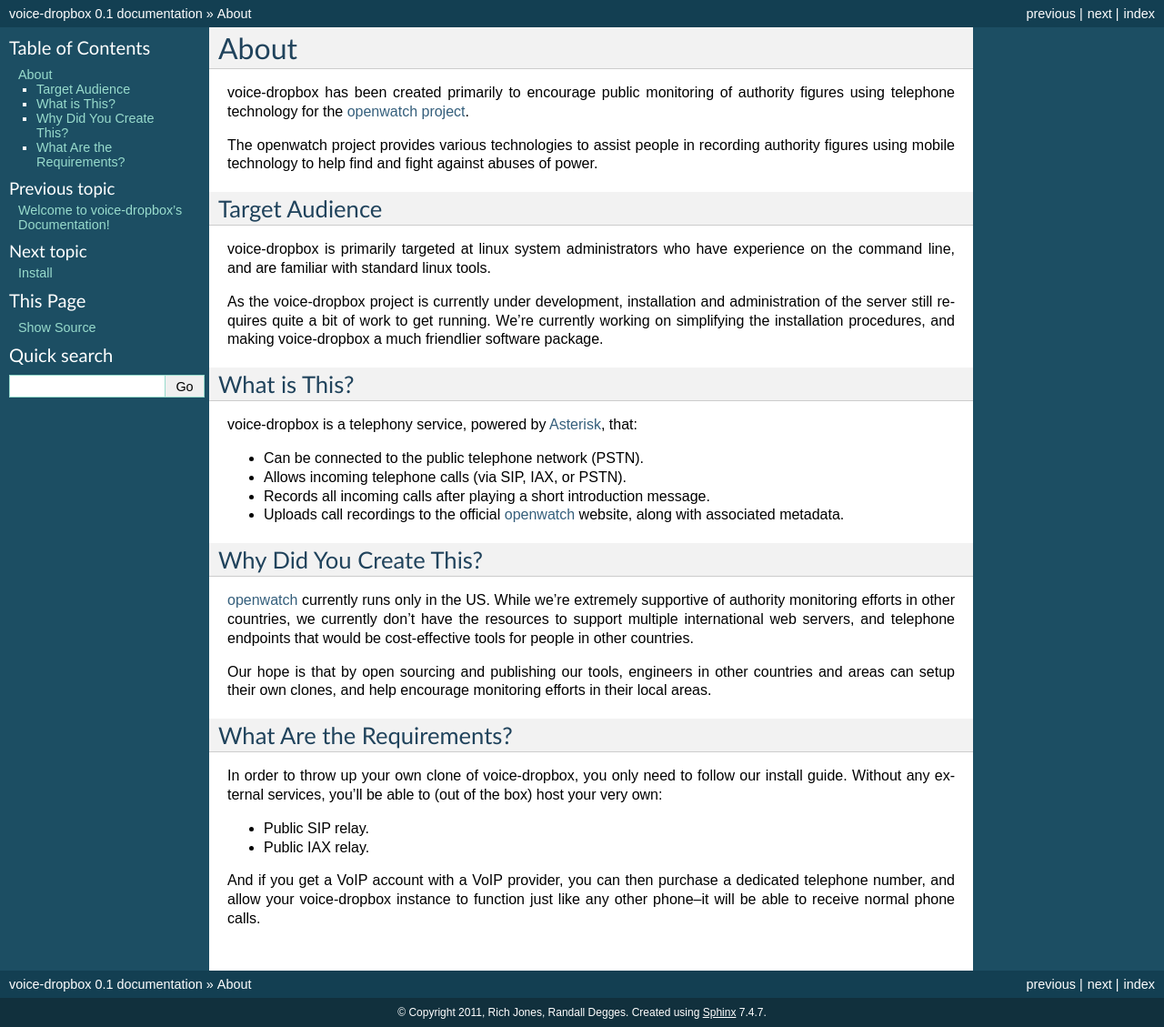
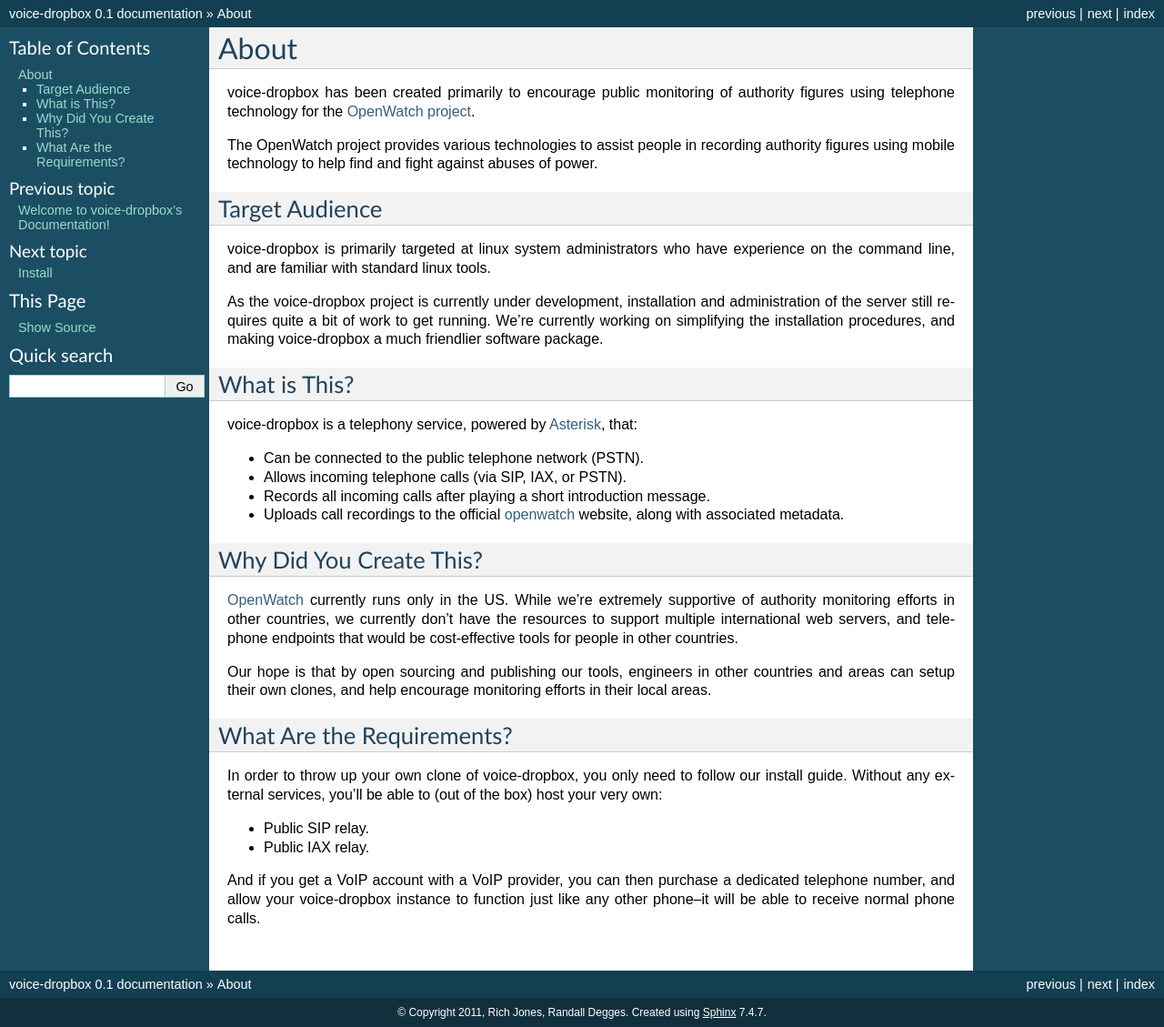
Before and after one commit to Miserlou/Voice-Dropbox, a Sphinx documentation site: the page built from docs/about.rst, in a window 1280 px wide. Shown: the whole page at 91% size. Built offline with Sphinx 7.4.7, drawn with Linux system fonts in a browser that asks for light colours.

```diff
--- a/docs/about.rst
+++ b/docs/about.rst
@@ -3,10 +3,10 @@ About
 =====
 
 voice-dropbox has been created primarily to encourage public monitoring of
-authority figures using telephone technology for the `openwatch project
+authority figures using telephone technology for the `OpenWatch project
 <http://openwatch.net/>`_.
 
-The openwatch project provides various technologies to assist people in
+The OpenWatch project provides various technologies to assist people in
 recording authority figures using mobile technology to help find and fight
 against abuses of power.
 
@@ -39,7 +39,7 @@ voice-dropbox is a telephony service, powered by `Asterisk
 Why Did You Create This?
 ************************
 
-`openwatch <http://openwatch.net/>`_ currently runs only in the US. While we're
+`OpenWatch <http://openwatch.net/>`_ currently runs only in the US. While we're
 extremely supportive of authority monitoring efforts in other countries, we
 currently don't have the resources to support multiple international web
 servers, and telephone endpoints that would be cost-effective tools for people
```
Also changed, not shown: 3 other files.
